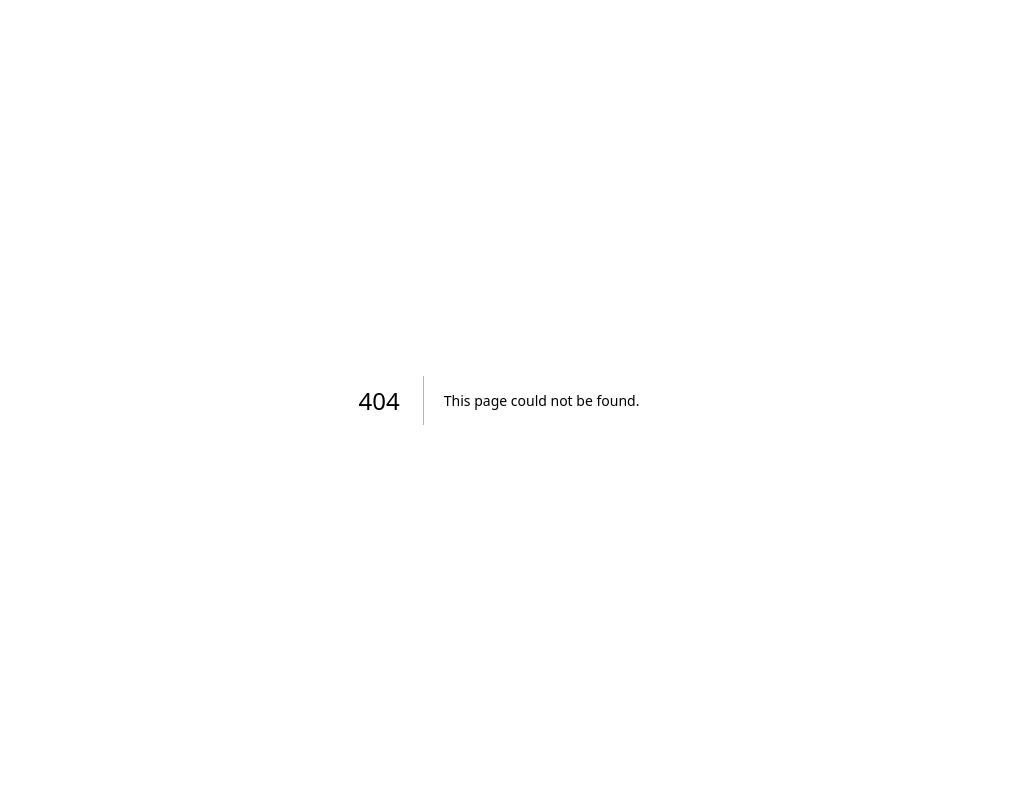
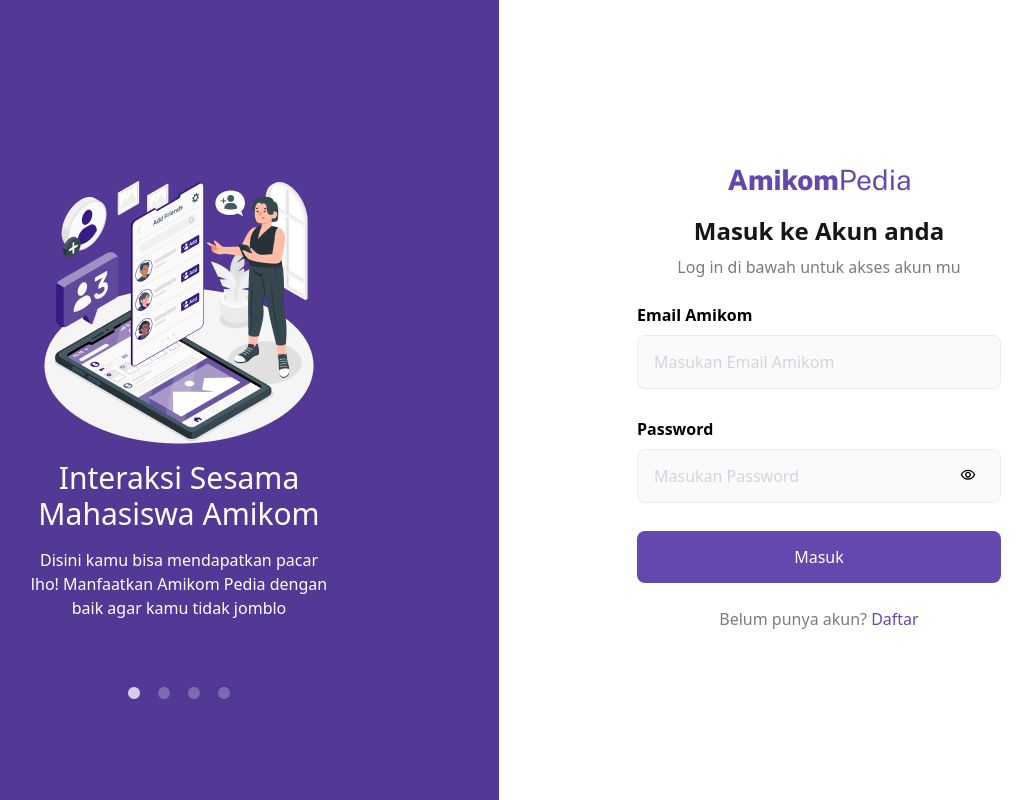
Before and after one commit to PRC-36/fe-amikom-pedia, a Next.js app: page /login in a window 1280 px wide. Before the commit this address had no page. Shown: the whole page, without its empty margins (141-1173 px from the left). Built offline with nearby package versions, Linux system fonts and the light colour scheme.

Commit message:
refactoring in layouts and added page login

```diff
--- /dev/null
+++ b/layouts/AuthLayout.tsx
@@ -0,0 +1,23 @@
+import CarouselRegister from '@/components/carousel/carousel-register';
+import * as React from 'react';
+
+interface IAuthLayoutProps {
+    children: React.ReactNode
+}
+
+const AuthLayout: React.FunctionComponent<IAuthLayoutProps> = ({ children }) => {
+    return (
+        <>
+            <div className='grid grid-cols-1 lg:grid-cols-2 h-screen'>
+                <div className='col-span-1 hidden lg:block bg-[#533896]  justify-center items-center overflow-hidden'>
+                    <CarouselRegister />
+                </div>
+                <div className='col-span-1 h-full flex justify-center items-center'>
+                    {children}
+                </div>
+            </div>
+        </>
+    );
+};
+
+export default AuthLayout;
--- a/layouts/RegisterLayout.tsx
+++ b/layouts/RegisterLayout.tsx
@@ -3,14 +3,13 @@
 import * as React from 'react';
 
 interface IRegisterLayoutProps {
-    children : React.ReactNode
+    children: React.ReactNode
 }
 
 const RegisterLayout: React.FunctionComponent<IRegisterLayoutProps> = ({ children }) => {
     const params = usePathname()
     const urlActive = params.split('/')[2]
     return (
-        <>
         <>
             <nav className=''>
                 <div className='flex items-center h-[100px] justify-between container mx-auto'>
@@ -27,7 +26,6 @@
                 {children}
             </div>
         </>
-        </>
     );
 };
 
--- /dev/null
+++ b/pages/login.tsx
@@ -0,0 +1,65 @@
+import InputLabel from '@/components/inputs/input-label';
+import AuthLayout from '@/layouts/AuthLayout';
+import { yupResolver } from '@hookform/resolvers/yup';
+import Link from 'next/link';
+import * as React from 'react';
+import { useForm } from 'react-hook-form';
+import * as yup from "yup"
+
+interface ILoginProps {
+}
+
+interface IFormInput {
+    email: string,
+    password: string,
+
+}
+
+
+
+const schema = yup
+    .object({
+        email: yup.string().email().required(),
+        password: yup.string().required(),
+    })
+    .required()
+
+const Login: React.FunctionComponent<ILoginProps> = (props) => {
+    const { register, handleSubmit, formState: { errors }, } = useForm<IFormInput>({
+        resolver: yupResolver(schema)
+    });
+    const onSubmit = (data: any) => console.log(data);
+    return (
+        <>
+            <div className='w-[420px] p-7'>
+                <div className='text-center mb-6'>
+                    <div className='mb-6 flex justify-center'>
+                        <img src="/logo.png" alt="" />
+                    </div>
+                    <h2 className='text-2xl font-semibold text-text-500 mb-2'>Masuk ke Akun anda</h2>
+                    <p className='text-base font-normal text-gray-400 '>Log in di bawah untuk akses akun mu</p>
+                </div>
+                <form
+                    onSubmit={handleSubmit(onSubmit)}
+                    className='flex flex-col gap-6'>
+                    <div className='h-[90px]'>
+                        <InputLabel placeholder='Masukan Email Amikom' type='email' names='Email Amikom'  {...register("email")} />
+                        <p className='text-[14px] leading-5 text-danger-100'>{errors.email?.message}</p>
+                    </div>
+                    <div className='h-[90px]'>
+                        <InputLabel type='password' names='Password' placeholder='Masukan Password' {...register("password")} isVisible />
+                        <p className='text-[14px] leading-5 text-danger-100'>{errors.password?.message}</p>
+                    </div>
+
+                    <button type='submit' className='bg-primary-main text-white rounded-lg py-[14px]'>Masuk</button>
+                    <div className='text-gray-400 text-center'>Belum punya akun? <Link href={'/register'} className='text-primary-main'>Daftar</Link></div>
+                </form>
+            </div>
+        </>
+    );
+};
+
+
+Login.layout = AuthLayout
+
+export default Login;
--- a/pages/register.tsx
+++ b/pages/register.tsx
@@ -5,6 +5,8 @@
 import { yupResolver } from "@hookform/resolvers/yup"
 import * as yup from "yup"
 import CarouselRegister from '@/components/carousel/carousel-register';
+import AuthLayout from '@/layouts/AuthLayout';
+import Link from 'next/link';
 
 
 interface IRegisterProps {
@@ -36,11 +38,6 @@
 
     return (
         <>
-            <div className='grid grid-cols-1 lg:grid-cols-2 h-screen'>
-                <div className='col-span-1 hidden lg:block bg-[#533896]  justify-center items-center overflow-hidden'>
-                    <CarouselRegister />
-                </div>
-                <div className='col-span-1 h-full flex justify-center items-center'>
             <div className='w-[420px] p-7'>
                 <div className='text-center mb-6'>
                     <div className='mb-6 flex justify-center'>
@@ -52,34 +49,34 @@
                 <form
                     onSubmit={handleSubmit(onSubmit)}
                     className='flex flex-col gap-6'>
-                            <div>
+                    <div className='h-[90px]'>
                         <InputLabel placeholder='Masukan Nama'  {...register("name")} />
                         <p className='text-[14px] leading-5 text-danger-100'>{errors.name?.message}</p>
                     </div>
-                            <div>
+                    <div className='h-[90px]'>
                         <InputLabel type='email' names='Email Amikom' placeholder='Masukan Email' {...register("email")} />
                         <p className='text-[14px] leading-5 text-danger-100'>{errors.email?.message}</p>
                     </div>
-                            <div>
-                                <InputLabel type='number' names='NIM' placeholder='Masukan NIM' {...register("nim")} />
+                    <div className='h-[90px]'>
+                        <InputLabel type='numeric' names='NIM' placeholder='Masukan NIM' {...register("nim")} />
                         <p className='text-[14px] leading-5 text-danger-100'>{errors.nim?.message}</p>
                     </div>
-                            <div>
+                    <div className='h-[90px]'>
                         <InputLabel type='password' names='Password' placeholder='Masukan Password' {...register("password")} isVisible />
                         <p className='text-[14px] leading-5 text-danger-100'>{errors.password?.message}</p>
                     </div>
-                            <div>
+                    <div className='h-[90px]'>
                         <InputLabel type='password' names='Konfirmasi Password ' placeholder='Masukan Kofirmasi Password' {...register("confirm_password")} isVisible />
                         <p className='text-[14px] leading-5 text-danger-100'>{errors.confirm_password?.message}</p>
                     </div>
                     <button type='submit' className='bg-primary-main text-white rounded-lg py-[14px]'>Buat Akun Baru</button>
-                            <div className='text-gray-400 text-center'>Sudah punya Akun? <span className='text-primary-main'>Masuk</span></div>
+                    <div className='text-gray-400 text-center'>Sudah punya Akun? <Link href={'/login'} className='text-primary-main'>Masuk</Link></div>
                 </form>
-                    </div>
-                </div>
             </div>
         </>
     );
 };
 
+Register.layout = AuthLayout
+
 export default Register;
```
Also changed, not shown: public/logo.png. Lines whose indentation alone changed are shown as unchanged.
